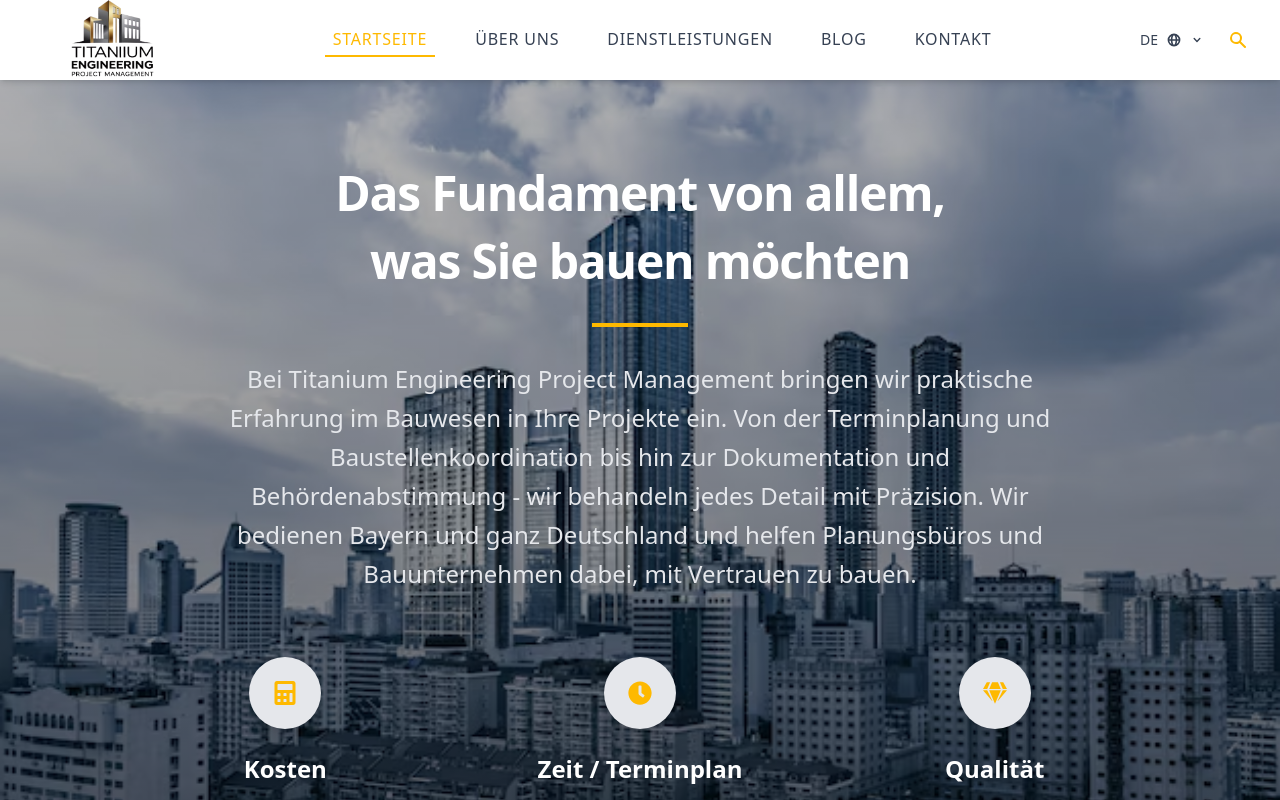
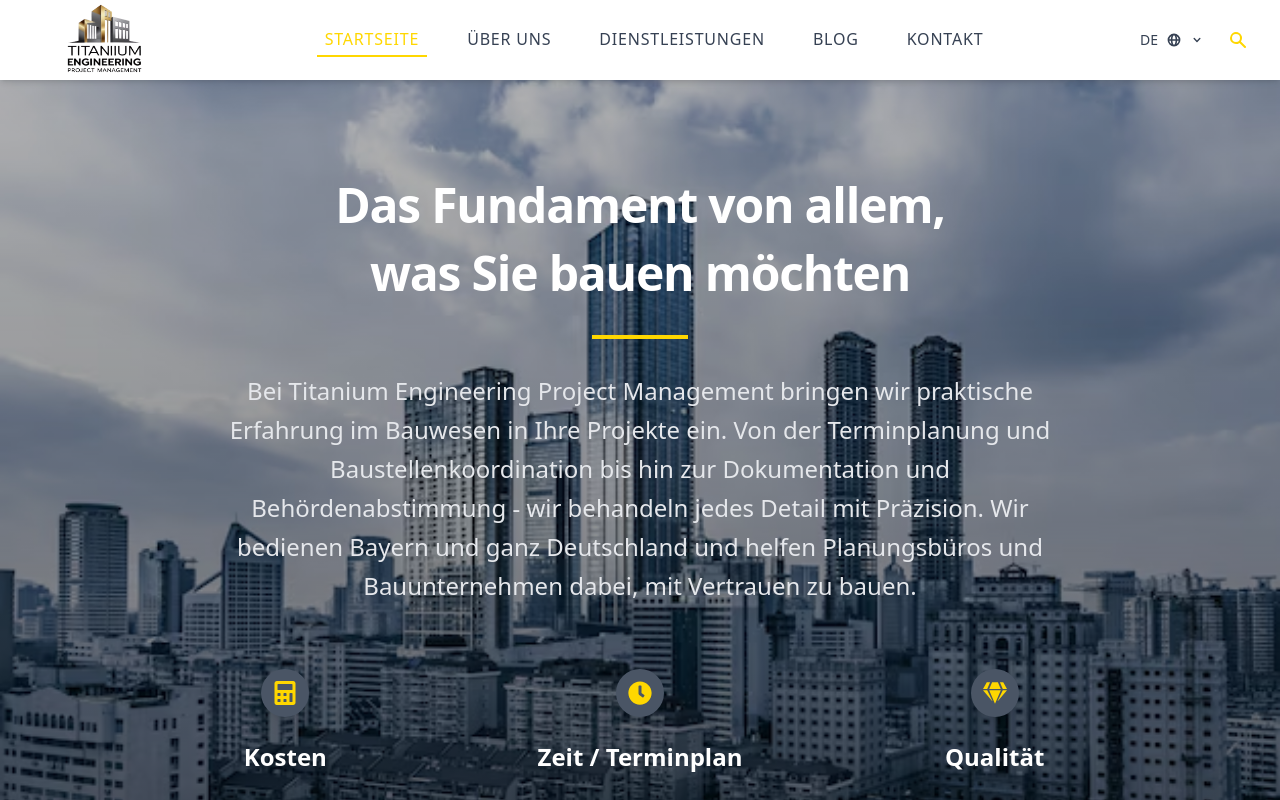
Before and after one commit to Mubasharsmartcomputing/TITANIUM, a React (Vite) app: page / in a window 1280 px wide. Shown: the top 800 px of the page. Built offline with nearby package versions, Linux system fonts and the light colour scheme.

Commit message:
ui fixes

```diff
--- a/src/components/HeroSection.jsx
+++ b/src/components/HeroSection.jsx
@@ -42,7 +42,7 @@ const HeroStatic = () => {
             </h1>
 
             {/* Yellow accent line */}
-            <div className="w-16 sm:w-20 lg:w-24 h-1 bg-[#feb900] mx-auto mb-6 sm:mb-8"></div>
+            <div className="w-16 sm:w-20 lg:w-24 h-1 bg-[#FFD700] mx-auto mb-6 sm:mb-8"></div>
 
             {/* Description */}
             <p className="text-base sm:text-lg lg:text-xl xl:text-2xl text-gray-200 mb-12 sm:mb-16 max-w-4xl mx-auto leading-relaxed px-4">
@@ -59,7 +59,7 @@ const HeroStatic = () => {
               {heroElements.map((element, index) => (
                 <div key={element.title} className="text-center group">
                   <div className="mb-6 sm:mb-6 flex justify-center transform group-hover:scale-110 transition-transform duration-300">
-                    <div className="flex items-center justify-center h-20 w-20 sm:h-16 sm:w-16 lg:h-18 lg:w-18 rounded-full bg-gray-200 text-[#feb900] transition-colors duration-300 group-hover:bg-[#feb900] group-hover:text-white shadow-lg">
+                    <div className="flex items-center justify-center h-20 w-20 sm:h-16 sm:w-16 lg:h-12 lg:w-12 rounded-full bg-gray-600 text-[#FFD700] transition-colors duration-300 group-hover:bg-[#FFD700] group-hover:text-gray-800 shadow-lg">
                       {/* Get the correct icon from our array using its index */}
                       {icons[index]}
                     </div>
--- a/src/components/UI/Footer.jsx
+++ b/src/components/UI/Footer.jsx
@@ -67,7 +67,7 @@ const Footer = () => {
 
           {/* Column 1: Company Info & Socials */}
           <div className="lg:col-span-2 md:ml-32 ml-2">
-    <NavLink to="/" className="flex items-center">
+    <NavLink to="/" className="flex items-start pr-20">
                  <img
                    src={logo}
                    alt="Titanium Engineering Logo"
@@ -82,10 +82,10 @@ const Footer = () => {
               </p>
               <div className="space-y-1">
                 <p className="text-gray-400">
-                  <span className="font-semibold text-white">{t('footer.phoneLabel')}</span> +49 (0)89 1234567
+                  <span className="font-semibold text-white">{t('footer.phoneLabel')}</span> +49 176 62499547
                 </p>
                 <p className="text-gray-400">
-                  <span className="font-semibold text-white">{t('footer.emailLabel')}</span> info@titanium-pm.de
+                  <span className="font-semibold text-white">{t('footer.emailLabel')}</span> info@titaniumengineeringpm.com
                 </p>
               </div>
             </div>
--- a/src/components/UI/Header.jsx
+++ b/src/components/UI/Header.jsx
@@ -55,7 +55,7 @@ export default function Header() {
               <img
                 src={logo}
                 alt="Titanium Engineering Logo"
-                className="h-26 w-28 lg:h-36 md:w-40"
+                className="h-20 w-24 lg:h-32 lg:w-36"
               />
             </NavLink>
 
@@ -68,8 +68,8 @@ export default function Header() {
                   className={({ isActive }) =>
                     `transition-colors duration-200 font-medium text-sm xl:text-base uppercase tracking-wider px-2 py-1 border-b-2
                      ${isActive
-                       ? 'text-[#feb900] border-[#feb900]'
-                       : 'text-gray-700 border-transparent hover:text-[#fcd97b]'
+                       ? 'text-[#FFD700] border-[#FFD700]'
+                       : 'text-gray-700 border-transparent hover:text-[#FFD700]'
                      }`
                   }
                 >
@@ -84,7 +84,7 @@ export default function Header() {
               <div className="relative">
                 <button
                   onClick={toggleLanguageDropdown}
-                  className="flex items-center space-x-2 text-gray-700 hover:text-[#feb900] transition-colors duration-200 px-2 py-1 rounded-md"
+                  className="flex items-center space-x-2 text-gray-700 hover:text-[#FFD700] transition-colors duration-200 px-2 py-1 rounded-md"
                 >
                   <span className="text-sm font-medium">{i18n.language.toUpperCase()}</span>
                   <HiGlobeAlt size={16} />
@@ -111,7 +111,7 @@ export default function Header() {
               </div>
 
               <button
-                className="text-[#feb900] hover:text-[#d3c07e] transition-colors duration-200"
+                className="text-[#FFD700] hover:text-[#d3c07e] transition-colors duration-200"
                 title={t('common.search')}
               >
                 <HiSearch size={20} />
--- a/src/locales/de/translation.json
+++ b/src/locales/de/translation.json
@@ -307,7 +307,7 @@
       },
       "email": {
         "title": "Senden Sie uns eine E-Mail",
-        "value": "kontakt@baugesellschaft-berlin.de"
+        "value": "info@titaniumengineeringpm.com"
       }
       },
       "form": {
@@ -366,7 +366,7 @@
         "Impressum"
       ]
     },
-    "copyright": "© Copyright {{companyName}} Alle Rechte vorbehalten",
+    "copyright": "© Copyright www.titaniumengineeringpm.com  Alle Rechte vorbehalten",
     "scrollToTop": "Nach oben scrollen"
   }
 }
--- a/src/locales/en/translation.json
+++ b/src/locales/en/translation.json
@@ -306,7 +306,9 @@
       },
       "email": {
         "title": "Email Us",
-        "value": "kontakt@baugesellschaft-berlin.de"
+        "value": "info@titaniumengineeringpm.com"
+
+
       }
       },
       "form": {
@@ -365,7 +367,7 @@
         "Imprint"
       ]
     },
-    "copyright": "© Copyright {{companyName}} All Rights Reserved",
+    "copyright": "© Copyright www.titaniumengineeringpm.com  All Rights Reserved",
     "scrollToTop": "Scroll to top"
   }
 }
--- a/src/locales/tr/translation.json
+++ b/src/locales/tr/translation.json
@@ -284,7 +284,7 @@
       },
       "email": {
         "title": "Bize E-posta Gönderin",
-        "value": "kontakt@baugesellschaft-berlin.de"
+        "value": "info@titaniumengineeringpm.com"
       }
       },
       "form": {
@@ -343,7 +343,7 @@
         "Künye"
       ]
     },
-    "copyright": "© Telif Hakkı {{companyName}} Tüm Hakları Saklıdır",
+    "copyright": "© Telif Hakkı www.titaniumengineeringpm.com  Tüm Hakları Saklıdır",
     "scrollToTop": "Yukarı kaydır"
   }
 }
```
